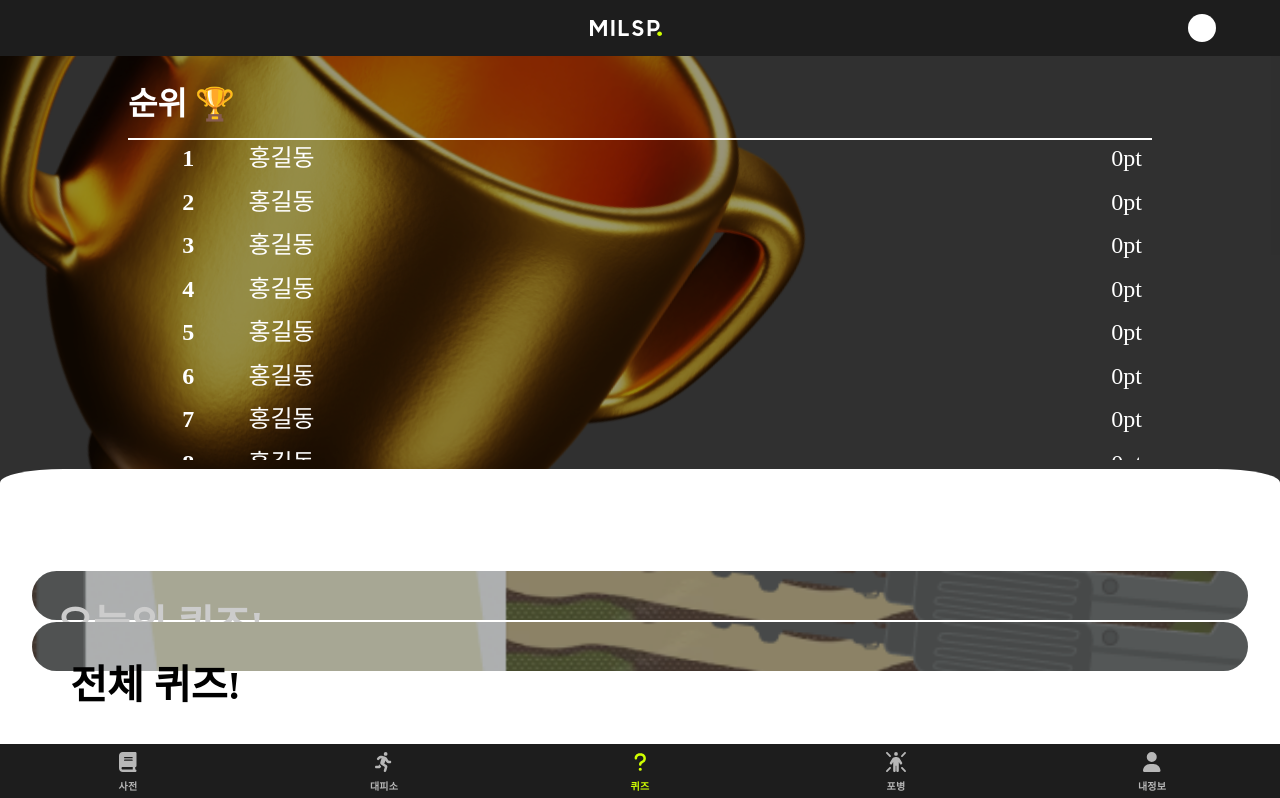
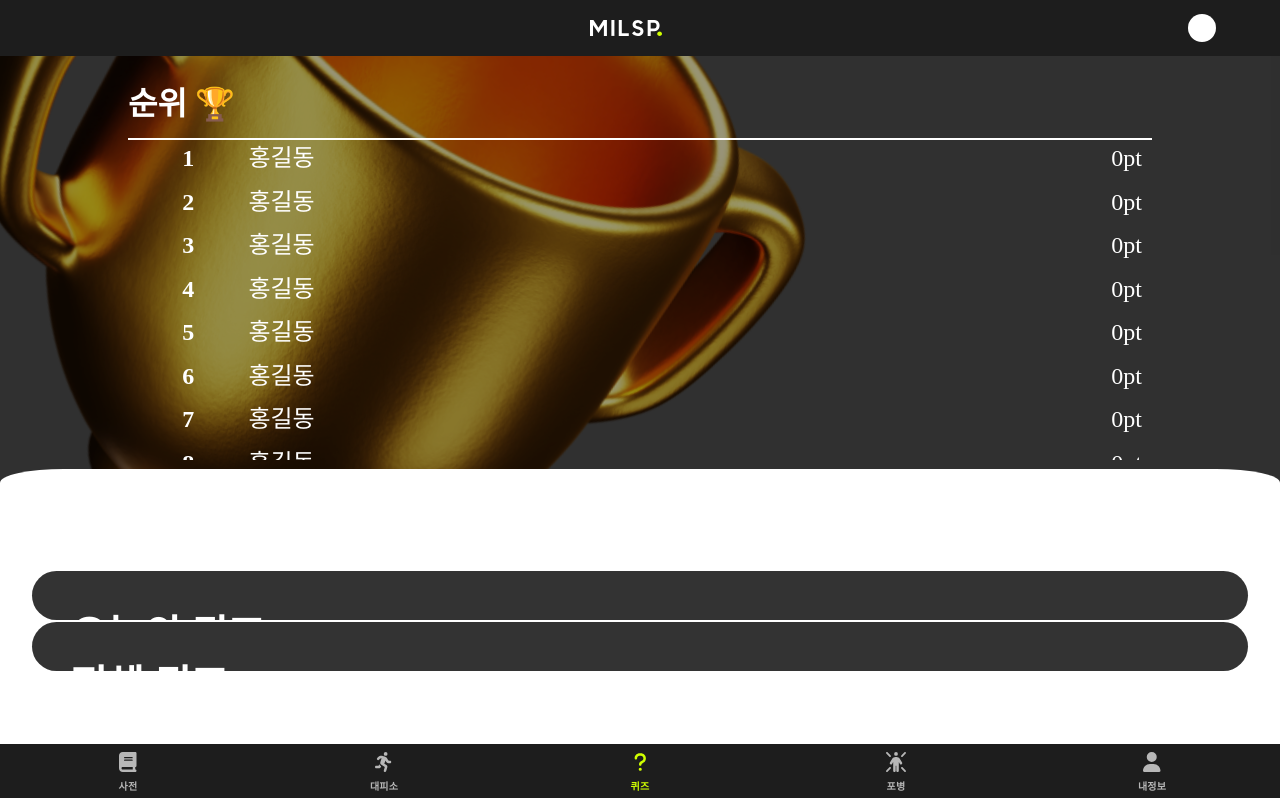
Before and after one commit to MILSPOON/milspoon, a React (Create React App) app: page / in a window 1280 px wide. Shown: the top 798 px of the page. Built offline with nearby package versions, Linux system fonts and the light colour scheme.

Commit message:
이상한 오류 발생...

```diff
--- a/src/App.css
+++ b/src/App.css
@@ -109,22 +109,38 @@ Nav{
 .mainContent>div:hover{
   filter: brightness(70%);
 }
-
+.todayQuiz, .quiz{
+  overflow: hidden;
+}
+.mainContent>div>img{
+  position: relative;
+  width: 50%;
+}
+.todayQuiz>img{
+  top: -150%;
+  left: 55%;
+  transform: rotateZ(-15deg);
+}
+.quiz>img{
+  top: -75%;
+  left: 55%;
+  transform: rotateZ(-30deg);
+}
 .todayQuiz{
   height: 40%;
-  background: url(./media/Shoot-wall.png) center/cover;
-  filter: brightness(80%);
+  background-color: #1D1D1D;
 }
 .todayQuiz>h1{
+  padding: 10px 14px;
   color: white;
 }
 .quiz{
   height: 60%;
-  background: url(./media/Shoot-wall.png) center/cover;
-  filter: brightness(80%);
+  background-color: #1D1D1D;
 }
 .quiz>h1{
   padding: 10px 14px;
+  color: white;
 }
 
 .trophy{
--- a/src/App.jsx
+++ b/src/App.jsx
@@ -7,14 +7,15 @@ import Modal from './components/Modal'
 import { useNavigate } from 'react-router-dom'
 import CountDown from './components/CountDown'
 import Trophy from './media/trophy-dynamic-premium.png'
-
+import Flag from './media/flag-dynamic-color.png'
+import Target from './media/target-dynamic-color.png'
 function App () {
   const movePage = useNavigate()
 
   const [currentEventName, setCurrentEventName] = useState('미지정')
 
   function clickMode (e) {
-    const modeName = e.target.textContent
+    const modeName = e.target.classList.contains('quiz') ? '전체 퀴즈' : '오늘의 퀴즈'
     setCurrentEventName(modeName)
   }
   useEffect(() => {
@@ -127,9 +128,11 @@ function App () {
         <div className="mainContent">
           <div className="todayQuiz" onClick={clickMode}>
             <h1>오늘의 퀴즈!</h1>
+          <img src={Target} className='target'/>
           </div>
           <div className="quiz" onClick={clickMode}>
             <h1>전체 퀴즈!</h1>
+            <img src={Flag} className='flag'/>
           </div>
         </div>
       </div>
```
